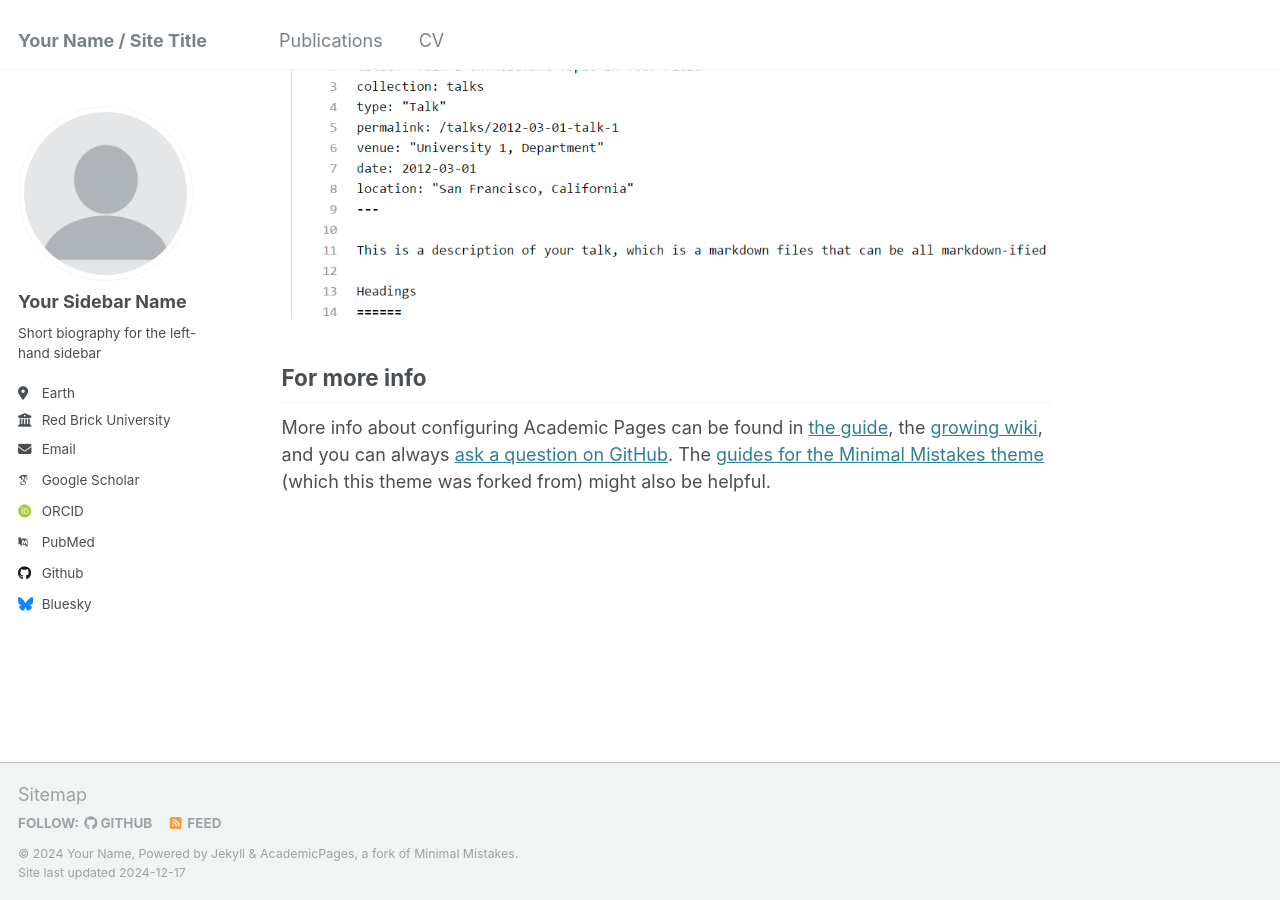
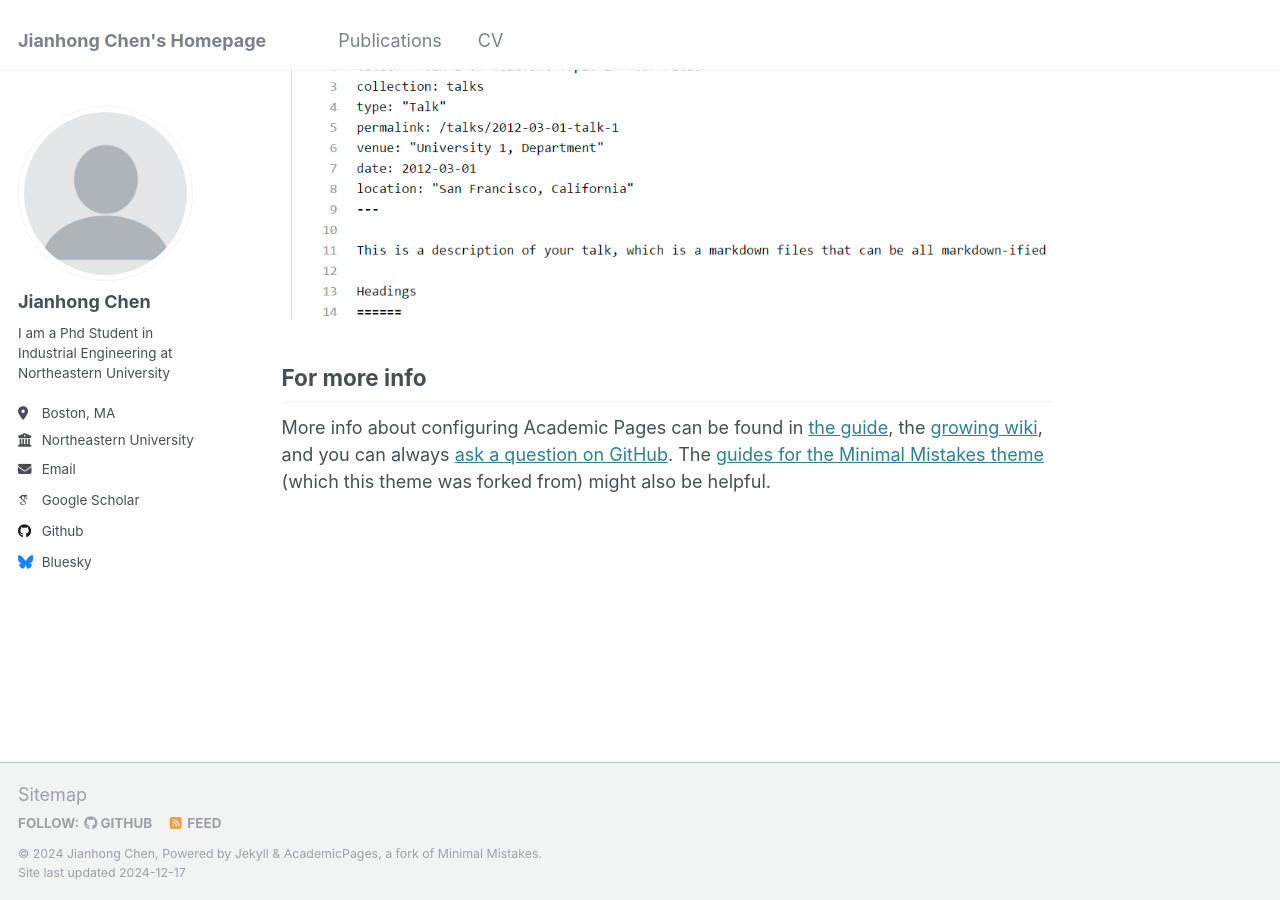
Before and after one commit to PeChen123/Jianhong_Chen, a Jekyll site: the page built from _pages/about.md, in a window 1280 px wide and 900 px high, scrolled down 2643 px. Built offline with Jekyll 4.4.1, drawn with Linux system fonts in a browser that asks for light colours; some web fonts are replaced.

Commit message:
Update _config.yml

```diff
--- a/_config.yml
+++ b/_config.yml
@@ -8,13 +8,13 @@
 
 # Basic Site Settings
 locale                   : "en-US"
-title                    : "Your Name / Site Title"
+title                    : "Jianhong Chen's Homepage"
 title_separator          : "-"
-name                     : &name "Your Name"
-description              : &description "personal description"
-url                      : https://academicpages.github.io # the base hostname & protocol for your site e.g. "https://[your GitHub username].github.io"
+name                     : &name "Jianhong Chen"
+description              : &description "Phd Student in IE"
+url                      : https://Jianhong_Chen.github.io # the base hostname & protocol for your site e.g. "https://[your GitHub username].github.io"
 baseurl                  : "" # the subpath of your site, e.g. "/blog"
-repository               : "academicpages/academicpages.github.io"
+repository               : "PeChen123/Jianhong_Chen.github.io"
 
 # Site Author - The following control what appear as part of the author content on the side bar.
 #               If a field is blank the icon and link will not appear, otherwise it will be shown.
@@ -22,21 +22,21 @@ repository               : "academicpages/academicpages.github.io"
 author:
   # Biographic information
   avatar           : "profile.png"
-  name             : "Your Sidebar Name"
+  name             : "Jianhong Chen"
   pronouns         : # example: "she/her"
-  bio              : "Short biography for the left-hand sidebar"
-  location         : "Earth"
-  employer         : "Red Brick University"
+  bio              : "I am a Phd Student in Industrial Engineering at Northeastern University"
+  location         : "Boston, MA"
+  employer         : "Northeastern University"
   uri              : # URL
-  email            : "none@example.org"
+  email            : "chen.jianho@northeastern.edu"
 
   # Academic websites
   arxiv            : # URL - Update with the correct link to your profile
-  googlescholar    : "https://scholar.google.com/citations?user=PS_CX0AAAAAJ"
+  googlescholar    : "https://scholar.google.com/citations?user=5LF2nBIAAAAJ&hl"
   impactstory      : # URL
-  orcid            : "http://orcid.org/yourorcidurl"
+  orcid            : #"http://orcid.org/yourorcidurl"
   semantic         : # URL
-  pubmed           : "https://www.ncbi.nlm.nih.gov/pubmed/?term=john+snow"
+  pubmed           : #"https://www.ncbi.nlm.nih.gov/pubmed/?term=john+snow"
   researchgate     : # URL
   scopus           : # URL
 
```
